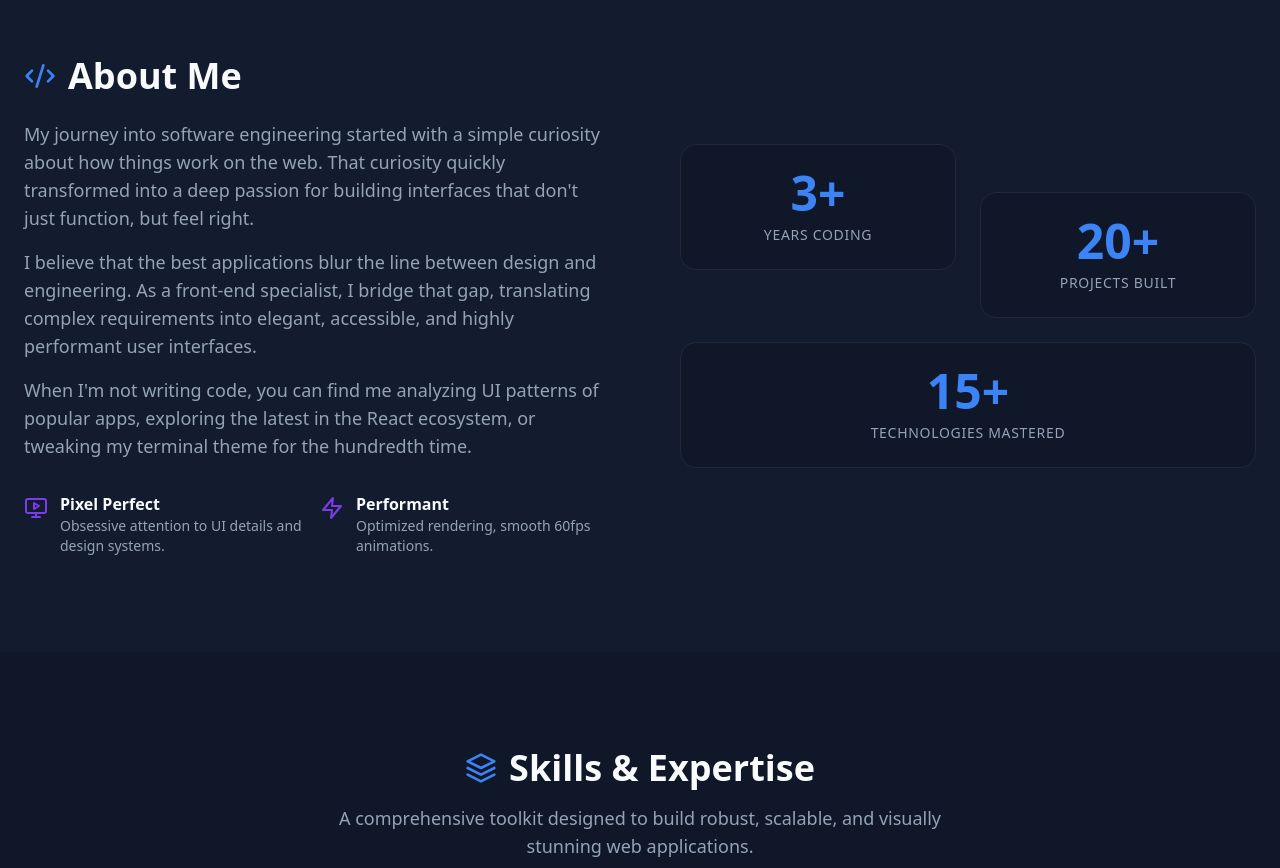
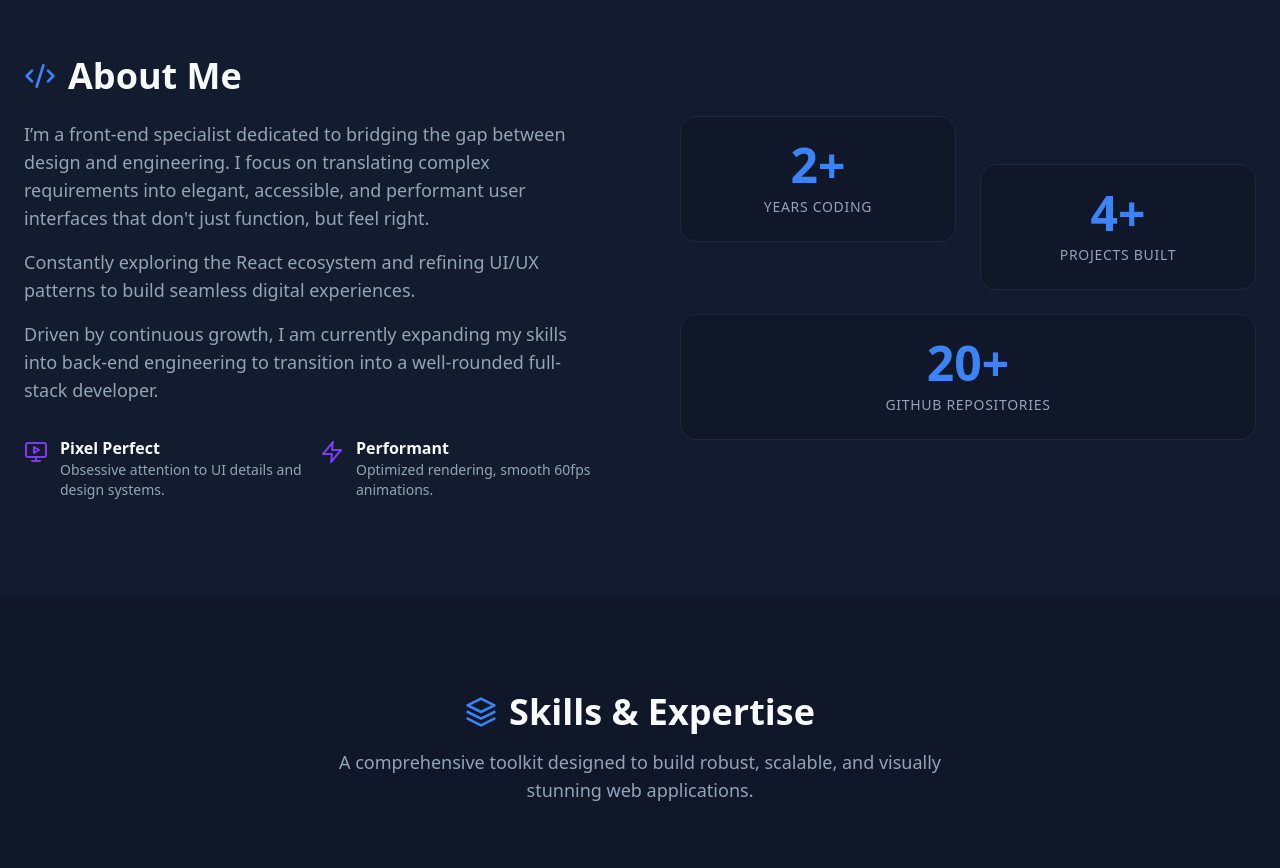
Before and after one commit to Ahmed-Youssef-404/New-Portfolio, a React (Vite) app: page / in a window 1280 px wide. Shown: the part 840-1708 px from the top of the page. Built offline with nearby package versions, Linux system fonts and the light colour scheme.

Commit message:
feat: enhance "About" section

```diff
--- a/src/components/features/AboutSection.tsx
+++ b/src/components/features/AboutSection.tsx
@@ -37,13 +37,13 @@ export function AboutSection() {
             </h2>
             <div className="space-y-4 text-lg text-muted-foreground">
               <p>
-                My journey into software engineering started with a simple curiosity about how things work on the web. That curiosity quickly transformed into a deep passion for building interfaces that don't just function, but feel right.
+                I’m a front-end specialist dedicated to bridging the gap between design and engineering. I focus on translating complex requirements into elegant, accessible, and performant user interfaces that don't just function, but feel right.
               </p>
               <p>
-                I believe that the best applications blur the line between design and engineering. As a front-end specialist, I bridge that gap, translating complex requirements into elegant, accessible, and highly performant user interfaces.
+                Constantly exploring the React ecosystem and refining UI/UX patterns to build seamless digital experiences.
               </p>
               <p>
-                When I'm not writing code, you can find me analyzing UI patterns of popular apps, exploring the latest in the React ecosystem, or tweaking my terminal theme for the hundredth time.
+                Driven by continuous growth, I am currently expanding my skills into back-end engineering to transition into a well-rounded full-stack developer.
               </p>
             </div>
 
@@ -73,13 +73,13 @@ export function AboutSection() {
             className="w-full md:w-1/2 grid grid-cols-2 gap-4 md:gap-6"
           >
             <div className="col-span-2 sm:col-span-1">
-              <StatCard label="Years Coding" value={3} />
+              <StatCard label="Years Coding" value={2} />
             </div>
             <div className="col-span-2 sm:col-span-1 mt-0 sm:mt-12">
-              <StatCard label="Projects Built" value={20} />
+              <StatCard label="Projects Built" value={4} />
             </div>
             <div className="col-span-2">
-              <StatCard label="Technologies Mastered" value={15} />
+              <StatCard label="Github Repositories" value={+20} />
             </div>
           </motion.div>
         </div>
```
